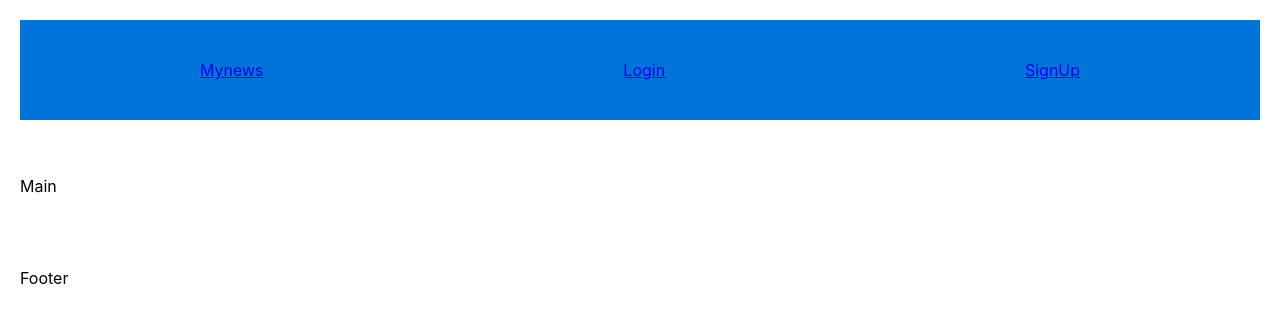
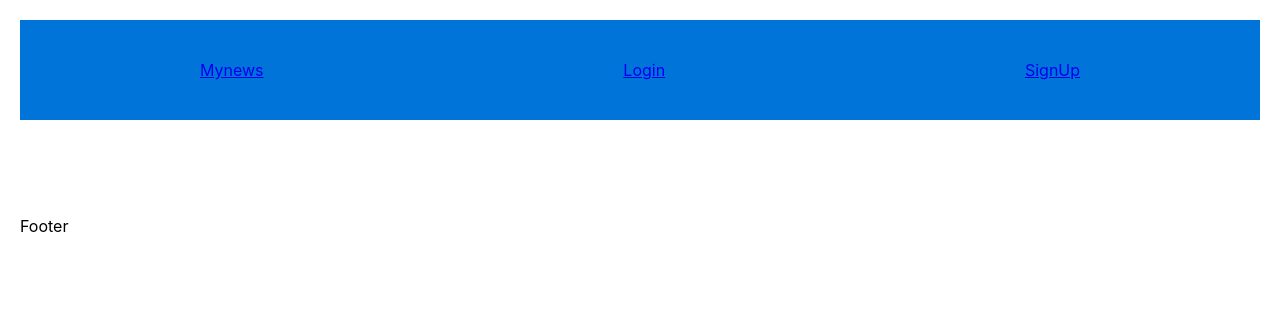
Before and after one commit to DimosMitel/mynews, a React (Create React App) app: page / in a window 1280 px wide. Shown: the top 322 px of the page. Built offline with nearby package versions, Linux system fonts and the light colour scheme.

Commit message:
Add react-router and basic routes for signup, login and root

```diff
--- a/src/components/Main/Main.js
+++ b/src/components/Main/Main.js
@@ -1,10 +1,22 @@
 import React from "react"
 import './Main.css'
+import {
+    Switch,
+    Route,
+  } from "react-router-dom";
+
+  import LoginControl from '../../features/Login/LoginControl'
+  import SignUp from '../../features/SignUp/SignUp'
 
 const Main = () => {
     return (
+    <>
+        <Switch>
 
-    <div><p>Main</p></div>
+          <Route exact path="/login" component={LoginControl} />
+          <Route exact path="/signup" component={SignUp} />
+        </Switch>
+    </>
 
     )
 }
```
